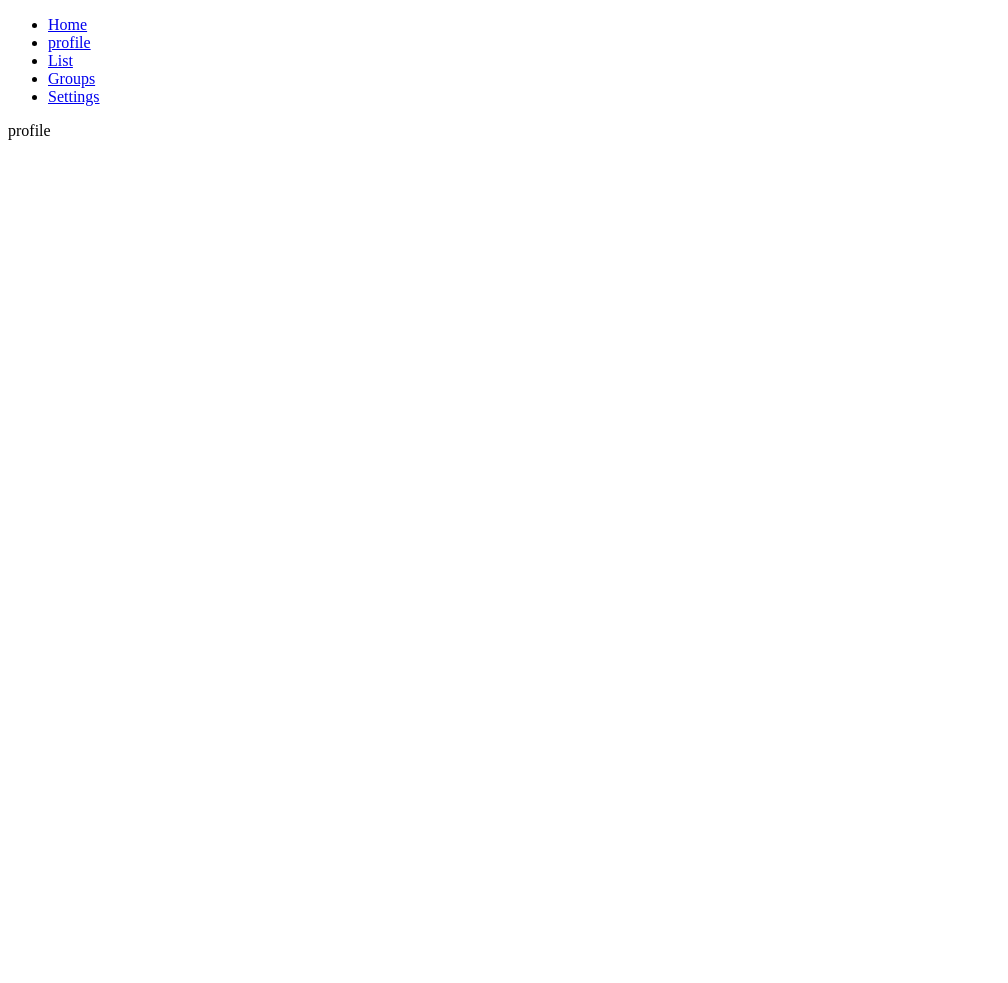
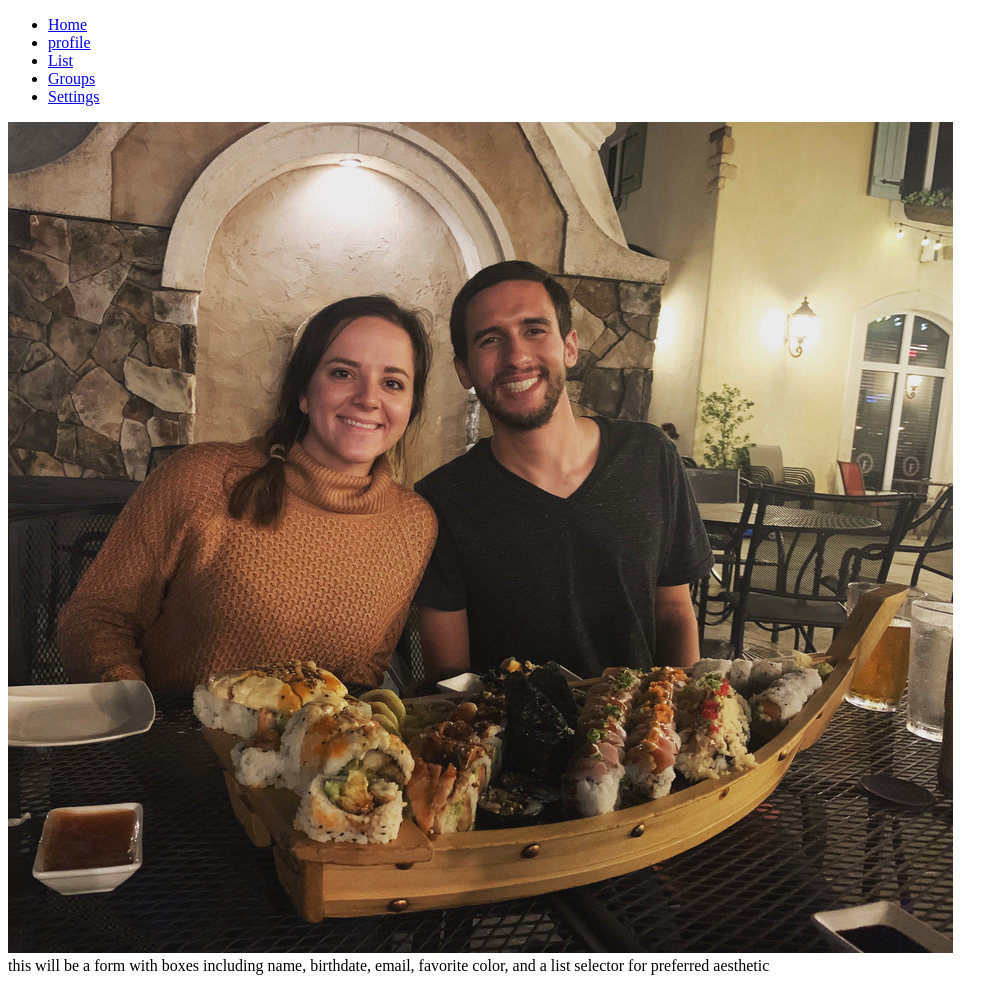
Before and after one commit to anikki1/holidayList, a plain HTML site: page profile.html in a window 1280 px wide. Shown: the whole page, without its empty margins (0-1008 px from the left). Before the commit the page ends 800 px from the top, so only its background shows below. Drawn offline with Linux system fonts and the light colour scheme.

Commit message:
profile page

```diff
--- a/profile.html
+++ b/profile.html
@@ -8,9 +8,8 @@
         <nav id="navigation">
 
         </nav>
-        <article>
-            profile
-        </article>
+        <img src="media/pretendprofilepic.jpeg">
+        <div> this will be a form with boxes including name, birthdate, email, favorite color, and a list selector for preferred aesthetic</div>
 
     </body>
 
```
Also changed, not shown: media/pretendprofilepic.jpeg (added).
